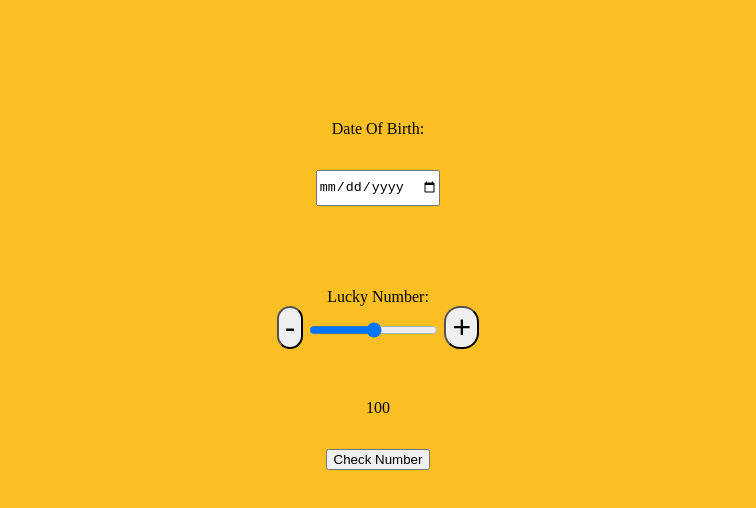
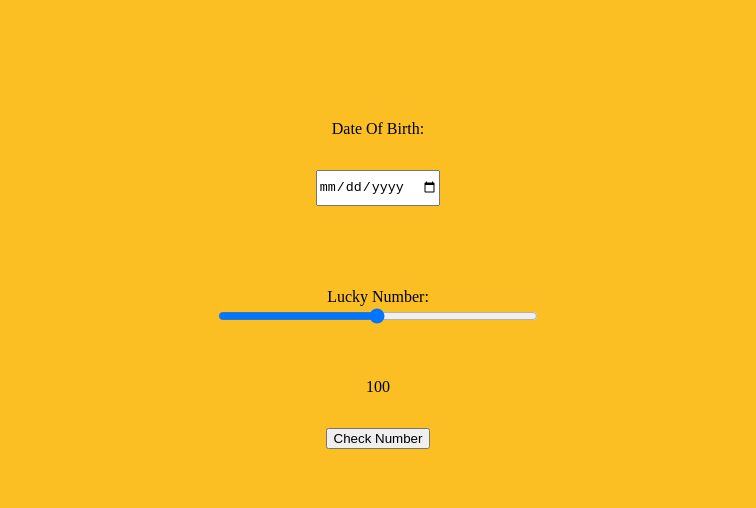
Before and after one commit to WobHob/Lucky-Birthday, a plain HTML site: page index.html in a window 1280 px wide. Shown: the part 184-692 px from the top of the page, without its empty margins (262-1018 px from the left). Drawn offline with Linux system fonts and the light colour scheme.

Commit message:
Minor fixes

```diff
--- a/index.html
+++ b/index.html
@@ -17,9 +17,9 @@
     </br>
         <div class = "lucky-num">
             <label for="lucky-number">Lucky Number:</label></br>
-            <button onclick="decrementValue()"  id="minus" >-</button>
+            <!-- <button onclick="decrementValue()"  id="minus" >-</button> -->
             <input id="lucky-number-slider" type="range" min="1" max="200" value="100">
-            <button onclick="incrementValue()" id="plus" >+</button>
+            <!-- <button onclick="incrementValue()" id="plus" >+</button> -->
         </div>
         </br>
         <output id="range-output"></output>
--- a/index.js
+++ b/index.js
@@ -32,31 +32,18 @@ luckyNum.addEventListener("input",function(){
     luckyNumDisp.innerHTML = luckyNum.value;
 })
 
-// plusBtn.addEventListener("click",function(){
-//     luckyNum.value+=1;
+// function incrementValue(){
+//     val = isNan(luckyNum.value)?0:val;
+//     val++;
 //     luckyNumDisp.innerHTML = luckyNum.value;
-// })
+// }
 
 
-// minusBtn.addEventListener("click",function(){
-//     luckyNum.value-=1;
+// function decrementValue(){
+//     val = (isNan(luckyNum.value) || luckyNum.value<=0)?1:val;
+//     val--;
 //     luckyNumDisp.innerHTML = luckyNum.value;
-
-// })
-
-
-function incrementValue(){
-    val = isNan(luckyNum.value)?0:val;
-    val++;
-    luckyNumDisp.innerHTML = luckyNum.value;
-}
-
-
-function decrementValue(){
-    val = (isNan(luckyNum.value) || luckyNum.value<=0)?1:val;
-    val--;
-    luckyNumDisp.innerHTML = luckyNum.value;
-}
+// }
 
 checkBtn.addEventListener("click",() => {
     const date = fullDate.value;
--- a/style.css
+++ b/style.css
@@ -28,6 +28,10 @@ html{
     height:2rem;
 }
 
+#lucky-number-slider{
+    width:20rem;
+}
+
 .lucky-num{
     margin:2rem 2rem;
 }
```
